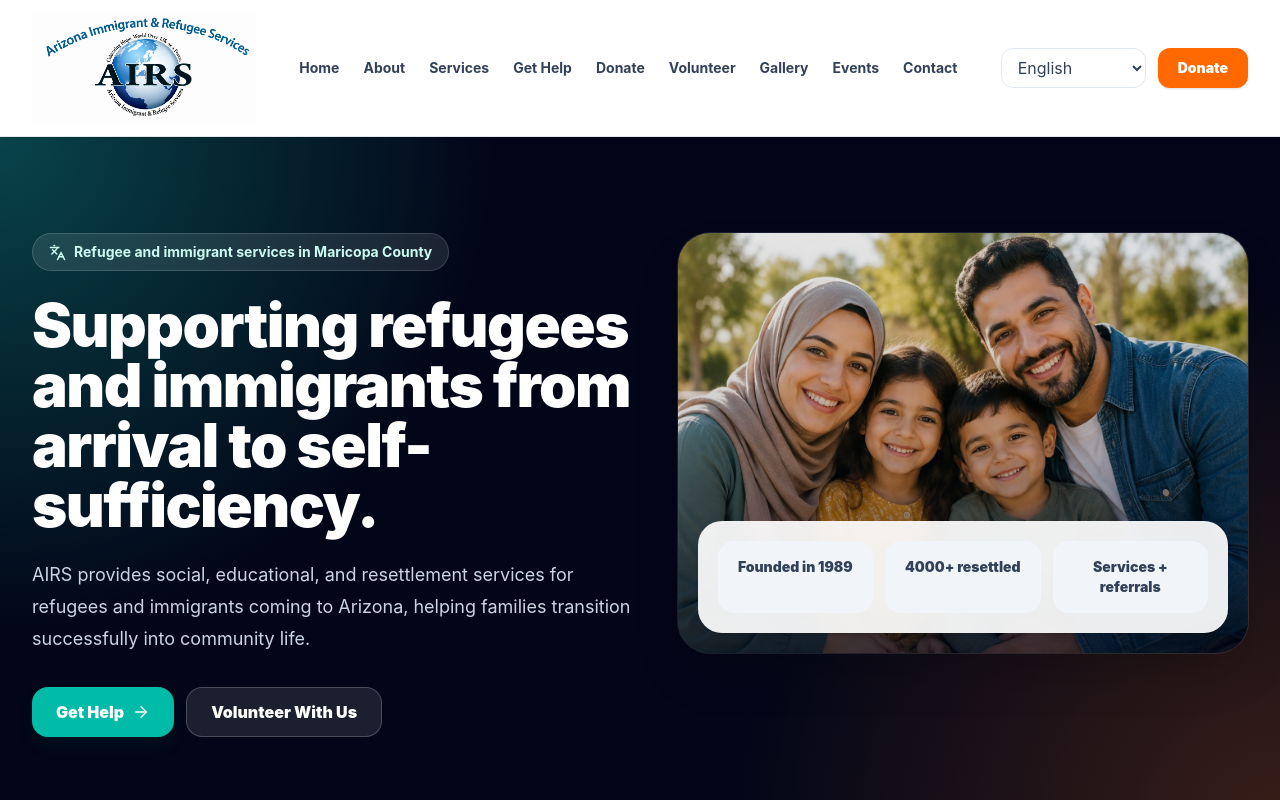
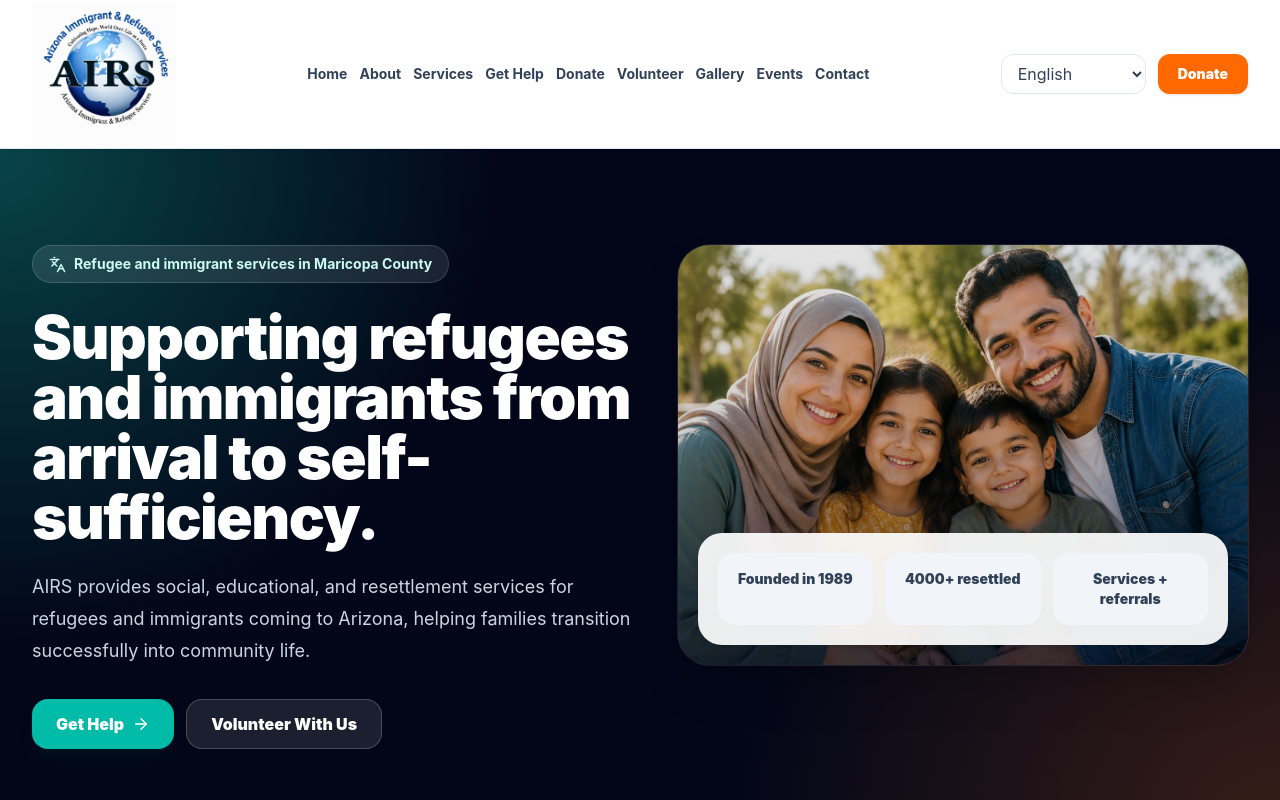
Before and after one commit to bradleyd440/airs-website, a React (Vite) app: page / in a window 1280 px wide. Shown: the top 800 px of the page. Built offline with nearby package versions, Linux system fonts and the light colour scheme.

Commit message:
updated code

```diff
--- a/src/App.jsx
+++ b/src/App.jsx
@@ -1991,9 +1991,9 @@
         alt="Arizona Immigrant & Refugee Services logo"
         className={`${
           compact
-            ? "h-20 max-w-[280px] sm:h-24 sm:max-w-[340px] lg:h-28 lg:max-w-[420px]"
-            : "h-24 max-w-[340px] sm:h-28 sm:max-w-[420px] lg:h-32 lg:max-w-[480px]"
-        } w-auto object-contain`}
+            ? "h-28 sm:h-32 lg:h-36"
+            : "h-32 sm:h-36 lg:h-40"
+        } w-auto max-w-none object-contain`}
       />
     </div>
   );
@@ -2013,9 +2013,9 @@
 
   return (
     <header className="sticky top-0 z-50 border-b border-slate-200 bg-white/95 shadow-sm backdrop-blur-xl">
-      <div className="mx-auto flex max-w-7xl items-center justify-between gap-4 px-5 py-3 lg:px-8">
+      <div className="mx-auto flex max-w-7xl items-center justify-between gap-4 px-5 py-0.5 lg:px-8">
         <a href="#home" className="flex items-center"><BrandLogo compact /></a>
-        <nav className="hidden items-center gap-4 xl:gap-6 lg:flex">
+        <nav className="hidden items-center gap-2 xl:gap-3 lg:flex">
           {t.nav.map((item) => <a key={item} href={`#${getSectionId(item, t)}`} className="text-sm font-bold text-slate-700 transition hover:text-teal-700">{item}</a>)}
         </nav>
         <div className="hidden items-center gap-3 lg:flex">
```
Also changed, not shown: src/assets/airs-logo.png.
